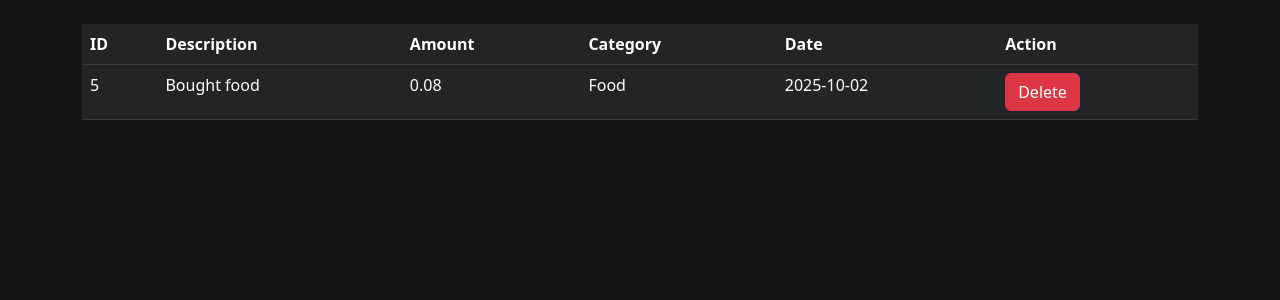
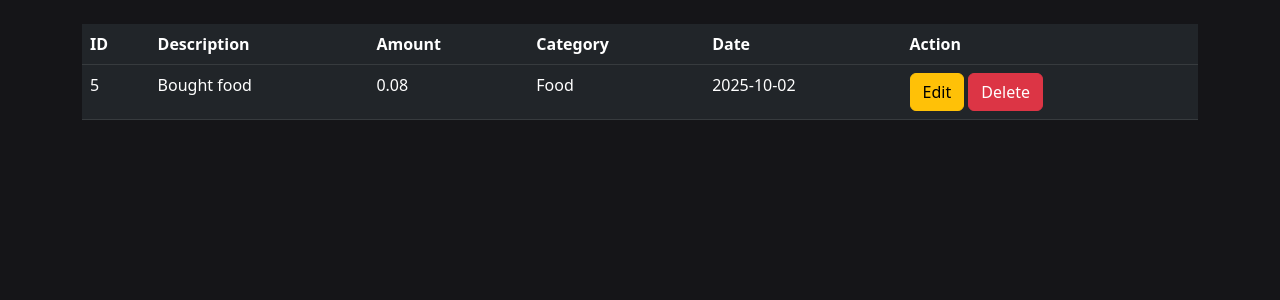
Before and after one commit to Thinal-Fernando/FinTracker, a Flask app: page /transactions in a window 1280 px wide. Shown: the part 80-380 px from the top of the page. Run offline with Flask 3, Linux system fonts and the light colour scheme.

Commit message:
Added button to update expenses

```diff
--- a/templates/transactions.html
+++ b/templates/transactions.html
@@ -22,7 +22,9 @@
             <td>{{ row.category }}</td>
             <td>{{ row.date.strftime('%Y-%m-%d') }}</td>
             <td>
-              <a href="/delete/{{row.id}}" class="btn btn-danger btn-xs" onclick="return confirm('Are You Sure You Want to Delete')">Delete</a>            </td>
+              <a href="/update/{{row.id}}" class="btn btn-warning btn-xs">Edit</a>
+              <a href="/delete/{{row.id}}" class="btn btn-danger btn-xs" onclick="return confirm('Are You Sure You Want to Delete')">Delete</a>
+            </td>
           </tr>
           {% endfor %}
         </tbody>
```
